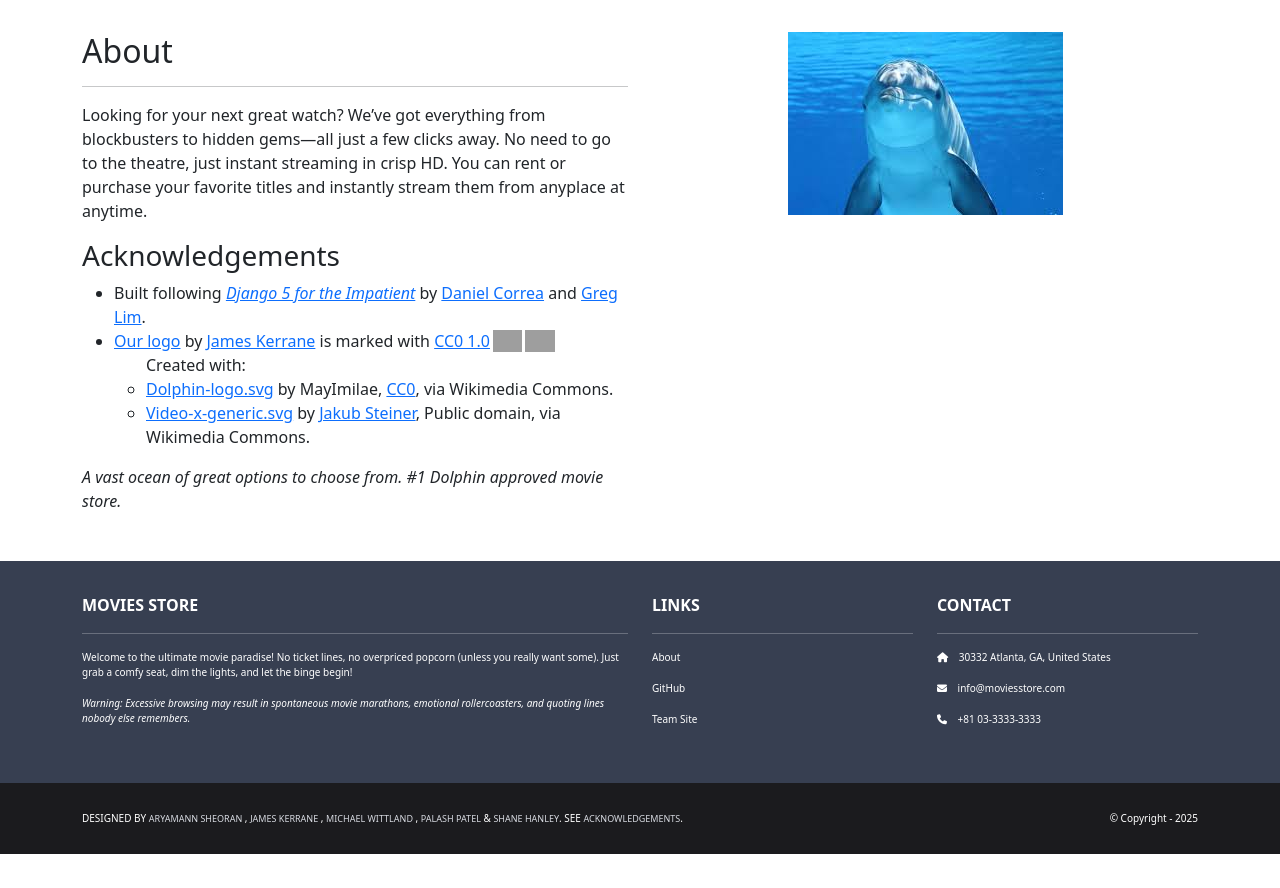
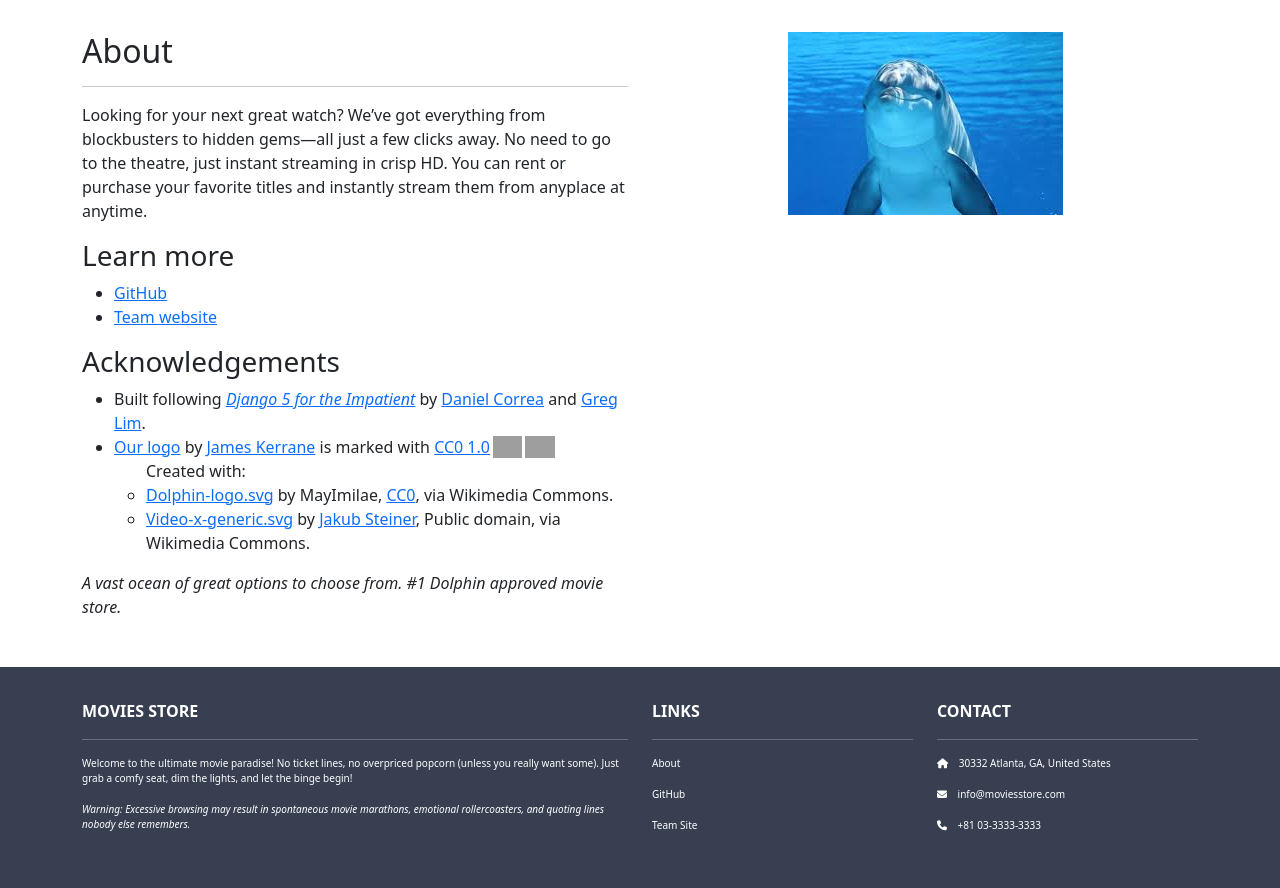
Before and after one commit to thatrobotdev/moviesstore, a Django app: page /about in a window 1280 px wide. Shown: the part 82-970 px from the top of the page. Before the commit the page ends 936 px from the top, so only its background shows below. Run offline with Django 5.2, Linux system fonts and the light colour scheme; parts of the project's set-up code (start-up, migrations or seed data) failed here and were passed over; some libraries are stand-ins or nearby versions; grey boxes are pictures that could not be loaded.

Commit message:
Add link to GitHub, team website from about

```diff
--- a/home/templates/home/about.html
+++ b/home/templates/home/about.html
@@ -10,6 +10,11 @@
            just a few clicks away. No need to go to the theatre, just instant streaming in crisp HD. You can rent or
           purchase your favorite titles and instantly stream them from anyplace at anytime.
         </p>
+          <h3>Learn more</h3>
+          <ul>
+              <li><a href="https://github.com/thatrobotdev/moviesstore">GitHub</a></li>
+              <li><a href="https://thatrobotdev.github.io/cs-2340-team-website">Team website</a></li>
+          </ul>
           <h3 id="acknowledgements">Acknowledgements</h3>
           <ul>
               <li>Built following <a href="https://www.packtpub.com/en-us/product/django-5-for-the-impatient-9781835468333"><i>Django 5 for the Impatient</i></a> by <a href="http://www.danielgara.com/">Daniel Correa</a> and <a href="https://www.amazon.com/stores/author/B06XP6FHDK">Greg Lim</a>.</li>
```
